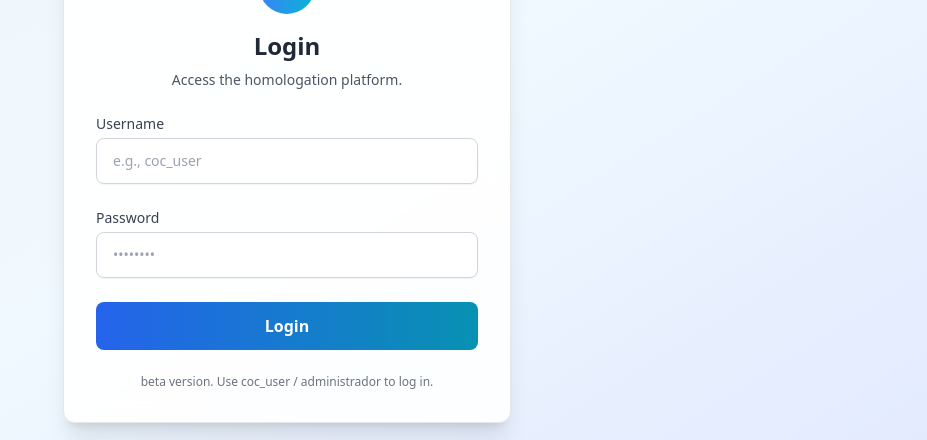
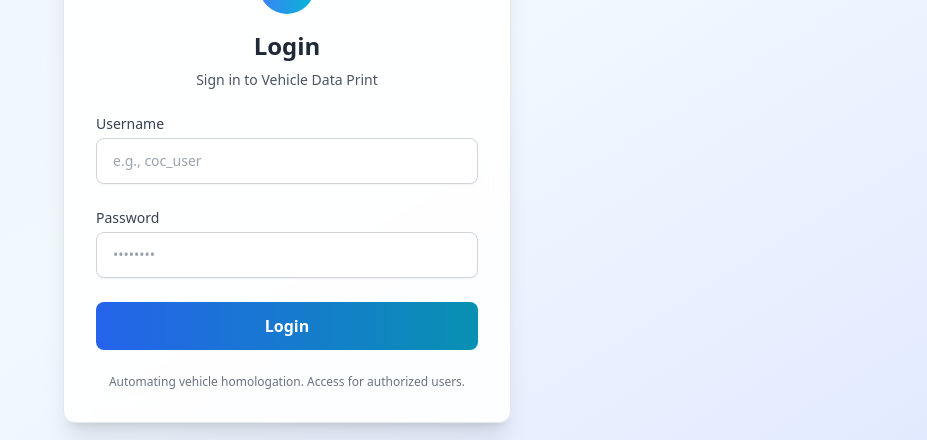
Before and after one commit to MaxiE97/homologation_vehicle, a React (Vite) app in the folder frontend/: page /login in a window 1280 px wide. Shown: the part 226-666 px from the top of the page, without its empty margins (353-1280 px from the left). Built offline with nearby package versions, Linux system fonts and the light colour scheme.

Commit message:
actualizado pagina login

```diff
--- a/frontend/src/contexts/AuthContext.tsx
+++ b/frontend/src/contexts/AuthContext.tsx
@@ -77,11 +77,21 @@ export const AuthProvider: React.FC<{ children: ReactNode }> = ({ children }) =>
     }
   };
 
+
   const logout = () => {
+    // Limpia todo lo relacionado con la sesión y el formulario
     localStorage.removeItem('accessToken');
+    localStorage.removeItem('homologationFormData');
+    localStorage.removeItem('homologationOriginalFormData');
+    localStorage.removeItem('homologationExtractedData');
+    localStorage.removeItem('homologationUrl1');
+    localStorage.removeItem('homologationUrl2');
+    localStorage.removeItem('homologationUrl3');
+    localStorage.removeItem('homologationTransmissionOption');
+
     setIsAuthenticated(false);
     setUser(null);
-    console.log('AuthContext: Logout performed and session cleared.');
+    console.log('AuthContext: Logout and all related data cleared.');
   };
 
   return (
--- a/frontend/src/pages/LoginPage.tsx
+++ b/frontend/src/pages/LoginPage.tsx
@@ -7,7 +7,6 @@ import { useAuth } from '../contexts/AuthContext'; // We import useAuth
 // MOCK credentials are now centralized in AuthContext,
 // but for the UI, we could keep track of what to use.
 const MOCK_USERNAME_HINT = "coc_user";
-const MOCK_PASSWORD_HINT = "administrador";
 
 
 const LoginPage: React.FC = () => {
@@ -24,13 +23,15 @@ const LoginPage: React.FC = () => {
     setError(null);
     setIsLoading(true);
 
-    const success = await login(username, password); // We call the login from the context
+    const result = await login(username, password);
+
 
     setIsLoading(false);
-    if (success) {
+    if (result.success) {
       navigate('/homologation', { replace: true });
     } else {
-      setError('Incorrect username or password. Try with tecnico / password123');
+      // Usamos el mensaje de error que viene del AuthContext
+      setError(result.message);
     }
   };
 
@@ -45,7 +46,7 @@ const LoginPage: React.FC = () => {
             <LogIn className="w-8 h-8 text-white" />
           </div>
           <h1 className="text-2xl font-bold text-gray-800 mb-2">Login</h1>
-          <p className="text-sm text-gray-600">Access the homologation platform.</p>
+          <p className="text-sm text-gray-600">Sign in to Vehicle Data Print</p>
         </div>
 
         <form onSubmit={handleLogin} className="space-y-6">
@@ -103,7 +104,7 @@ const LoginPage: React.FC = () => {
           </div>
         </form>
         <p className="mt-6 text-center text-xs text-gray-500">
-          beta version. Use {MOCK_USERNAME_HINT} / {MOCK_PASSWORD_HINT} to log in.
+          Automating vehicle homologation. Access for authorized users.
         </p>
       </div>
     </div>
```
